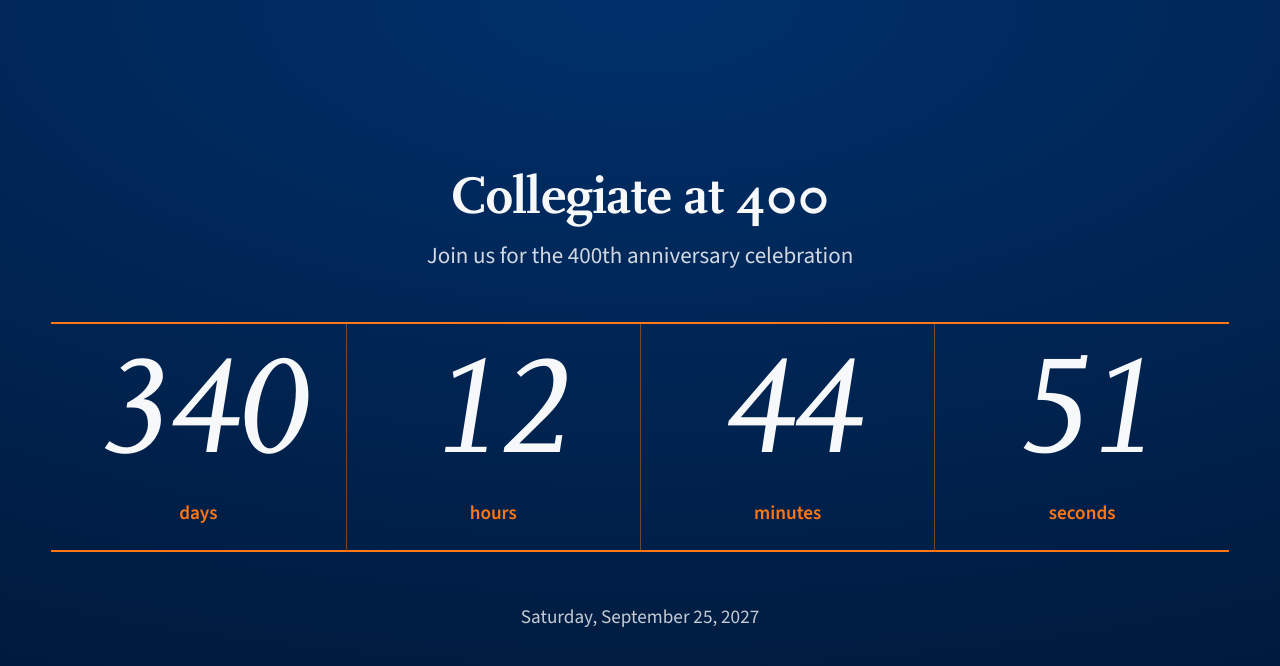
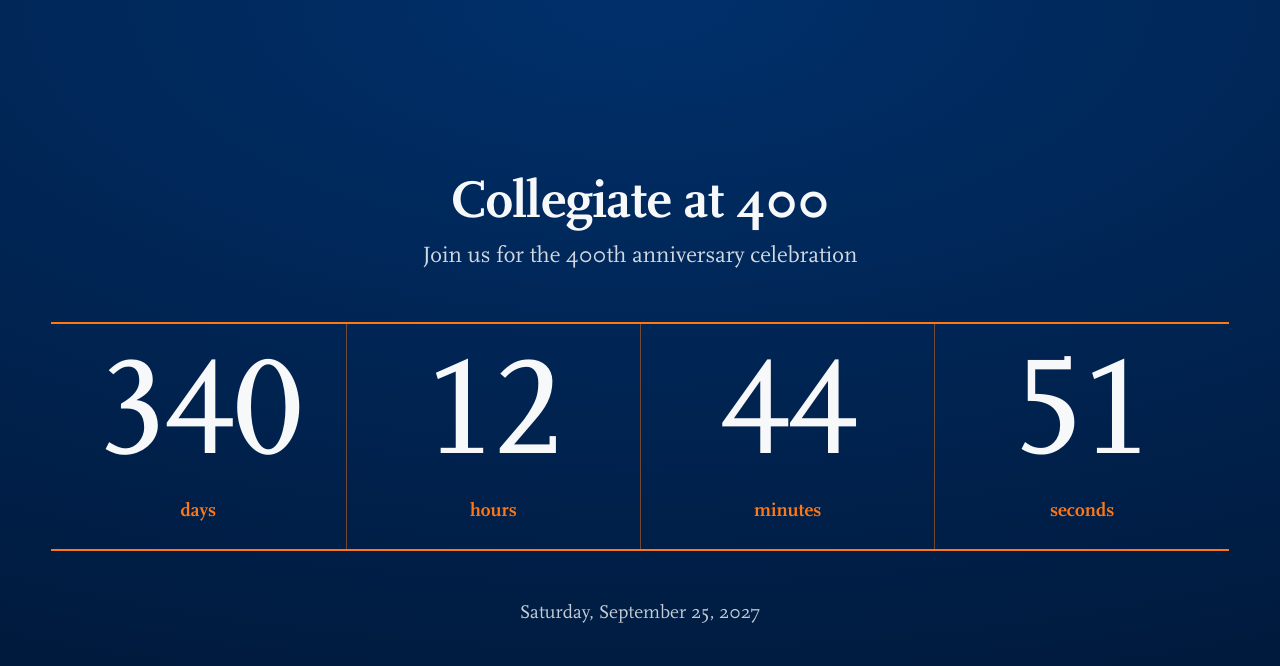
Before and after one commit to collegiatenet/csny400clock, a plain HTML site: page index.html in a window 1280 px wide. Drawn offline with nearby package versions, Linux system fonts and the light colour scheme; a web font is replaced by a local one.

Commit message:
Update index.html re fonts

```diff
--- a/index.html
+++ b/index.html
@@ -4,38 +4,29 @@
 <meta charset="utf-8">
 <meta name="viewport" content="width=device-width, initial-scale=1, viewport-fit=cover">
 <title>Collegiate at 400 — Countdown</title>
-<link rel="preconnect" href="https://fonts.googleapis.com">
-<link rel="preconnect" href="https://fonts.gstatic.com" crossorigin>
-<link href="https://fonts.googleapis.com/css2?family=Source+Sans+3:wght@400;600&display=swap" rel="stylesheet">
 <style>
   /* ============================================================
-     SCALA — self-hosted licensed webfont files.
-     Put the .woff2 files in a /fonts folder next to index.html and
-     match these file names to yours. If you load Scala from an
-     Adobe Fonts or Monotype kit instead, delete these @font-face
-     blocks, add the kit's <link> above, and change the family names
-     in --serif / --sans to the names the kit gives you.
+     SCALA PRO — self-hosted webfont files in /fonts next to index.html.
+     Each file is declared with its true weight and style so the
+     browser never picks the italic for upright text.
      ============================================================ */
   @font-face {
-    font-family: "Scala"; font-weight: 400; font-style: normal; font-display: swap;
+    font-family: "Scala Pro"; font-weight: 400; font-style: normal; font-display: swap;
     src: url("fonts/ScalaPro.woff2") format("woff2");
   }
   @font-face {
-    font-family: "Scala"; font-weight: 700; font-style: normal; font-display: swap;
+    font-family: "Scala Pro"; font-weight: 700; font-style: normal; font-display: swap;
     src: url("fonts/ScalaPro_Bold.woff2") format("woff2");
   }
   @font-face {
-    font-family: "Scala"; font-weight: 400; font-style: normal; font-display: swap;
+    font-family: "Scala Pro"; font-weight: 400; font-style: italic; font-display: swap;
     src: url("fonts/ScalaPro_Italic.woff2") format("woff2");
   }
   @font-face {
-    font-family: "Scala"; font-weight: 700; font-style: normal; font-display: swap;
-    src: url("fonts/ScalaPro-Bold_Italic.woff2") format("woff2");
+    font-family: "Scala Pro"; font-weight: 700; font-style: italic; font-display: swap;
+    src: url("fonts/ScalaPro_Bold_Italic.woff2") format("woff2");
   }
 
-  /* ============================================================
-     SCHOOL COLORS — replace these hex values with your brand palette
-     ============================================================ */
   :root {
     --brand:        #00306B;  /* Collegiate navy (background in kiosk mode) */
     --brand-deep:   #001A3D;  /* deeper navy for the background falloff */
@@ -46,15 +37,16 @@
     --paper:        #F7F8FA;  /* background for light theme */
     --muted:        #5E5B5A;  /* secondary text on light backgrounds */
 
-    --serif: "Scala", "Scala Pro", "FF Scala", Georgia, "Times New Roman", serif;
-    --sans:  "Scala Sans", "Scala Sans Pro", "FF Scala Sans", "Source Sans 3", "Segoe UI", system-ui, sans-serif;
+    --serif: "Scala Pro", Georgia, "Times New Roman", serif;
   }
 
   * { box-sizing: border-box; margin: 0; }
   html, body { height: 100%; }
 
   body {
-    font-family: var(--sans);
+    font-family: var(--serif);
+    font-style: normal;
+    font-synthesis: none;   /* never fake bold or italic if a file fails to load */
     color: var(--ink-on-brand);
     background: radial-gradient(120% 90% at 50% 0%, var(--brand) 0%, var(--brand-deep) 100%);
     display: grid;
@@ -111,6 +103,7 @@
     display: block;
     font-family: var(--serif);
     font-weight: 400;
+    font-style: normal;
     font-variant-numeric: lining-nums tabular-nums;
     font-size: clamp(2.6rem, 11vw, 13rem);
     line-height: 1;
```
